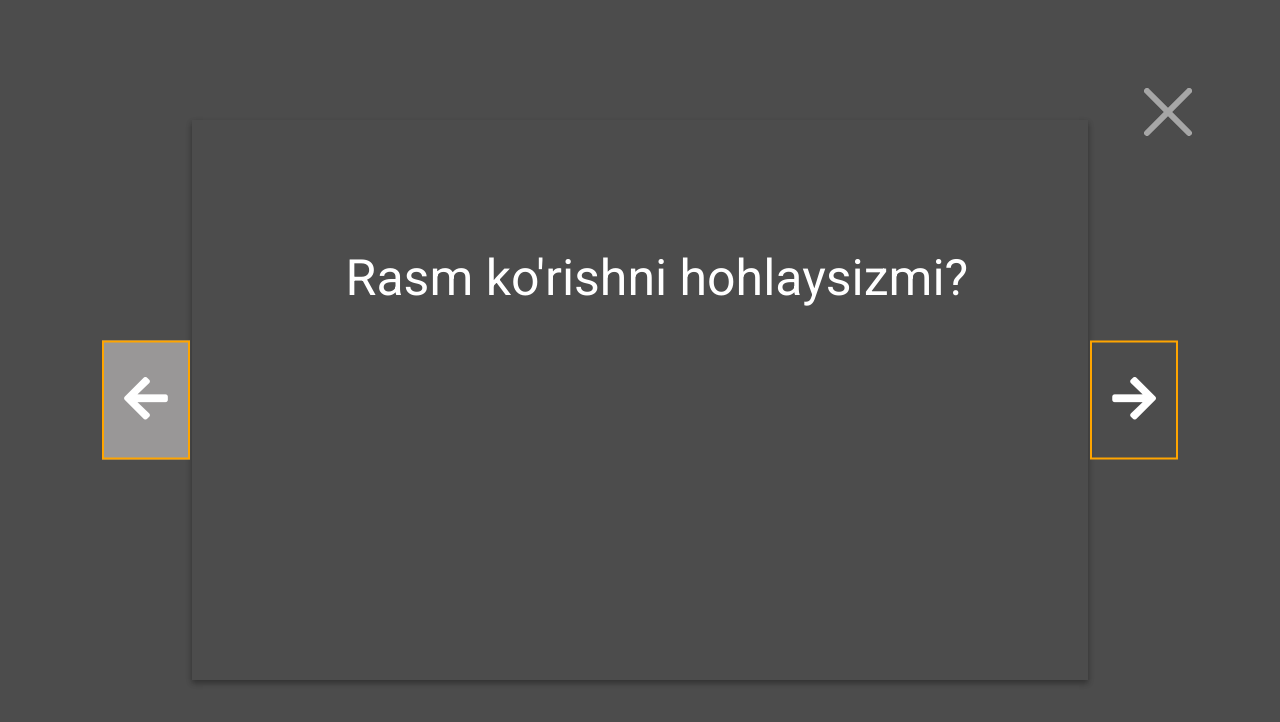
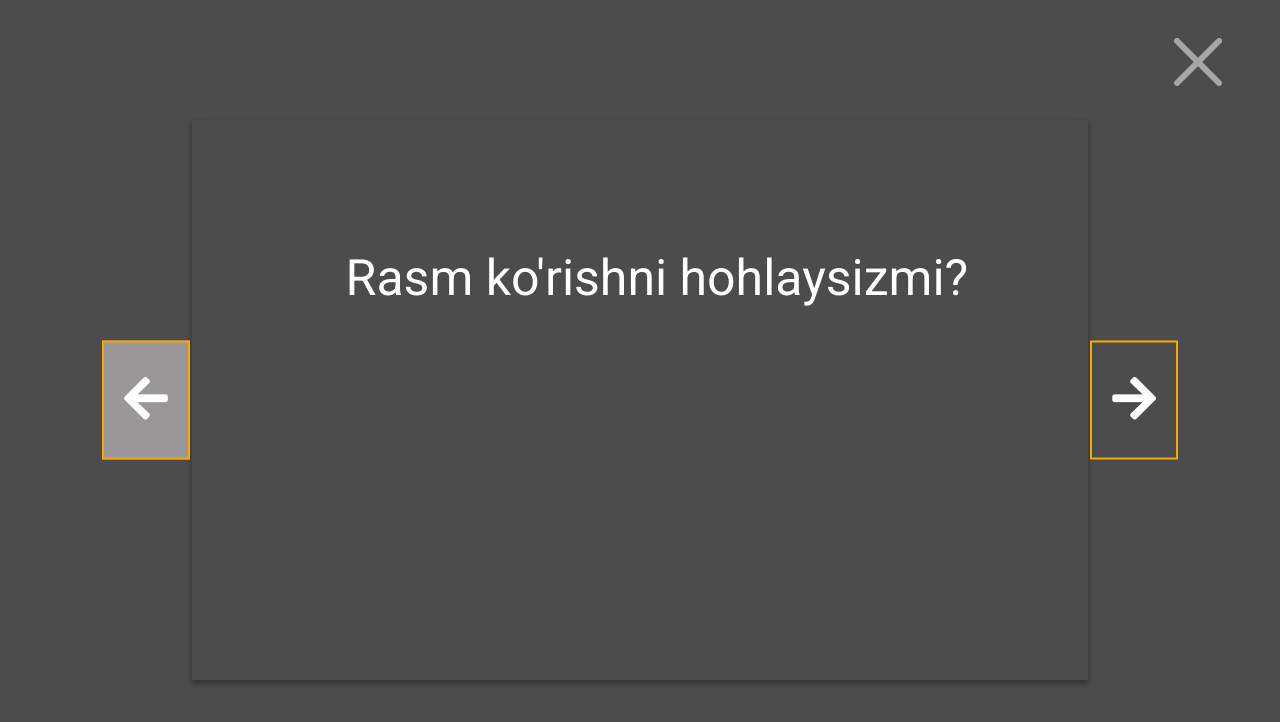
Before and after one commit to Zokirkhon1002/background-and-images-slider, a plain HTML site: page index.html in a window 1280 px wide. Drawn offline with nearby package versions, Linux system fonts and the light colour scheme.

Commit message:
Update style.css

```diff
--- a/style.css
+++ b/style.css
@@ -94,6 +94,6 @@ h1 {
 .btn-close-white{
     transform: scale(3);
     position: absolute;
-    top: 100px;
-    right: 100px;
+    top: 50px;
+    right: 70px;
 }
```
